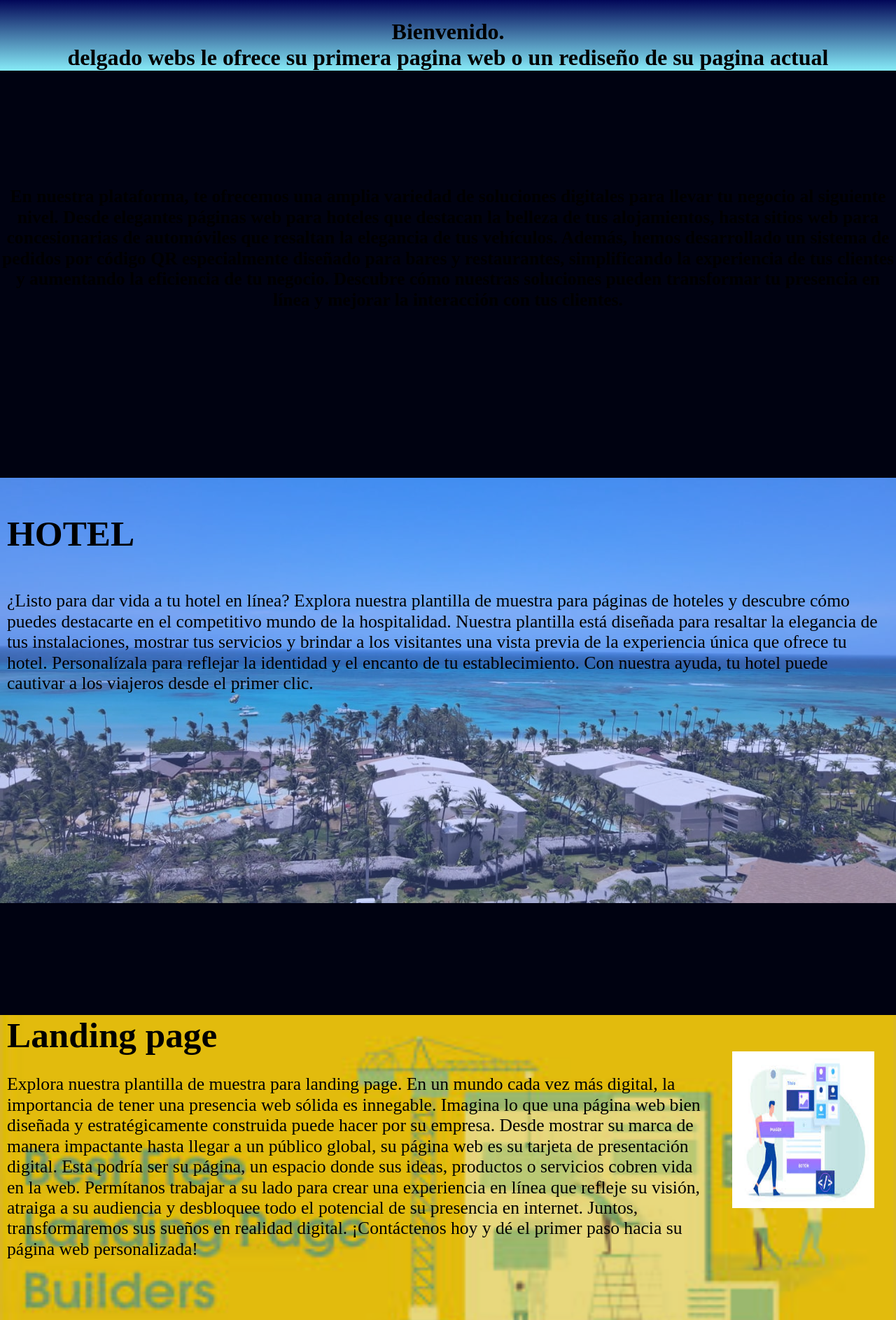
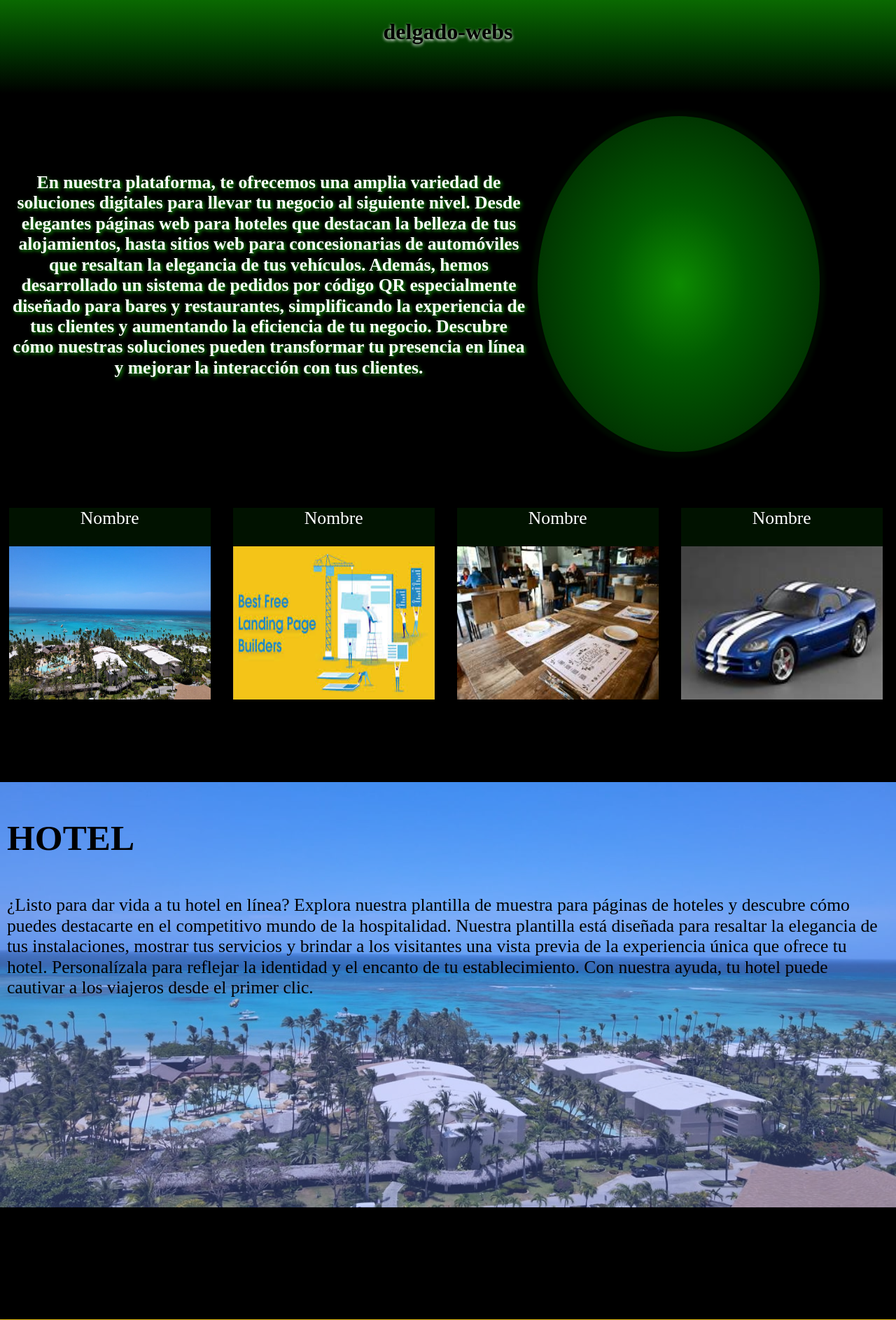
Before and after one commit to franco-delgado/delgadowebs, a PHP site: page / in a window 1280 px wide. Shown: the top 1887 px of the page at 70% size. Run offline with PHP 8.4, Linux system fonts and the light colour scheme; some libraries are stand-ins or nearby versions.

Commit message:
segundo-dia
Cambio de color y modificacion estructural, agregando mini cuadros redireccionales a partes mas abajo de la landingpage

```diff
--- a/index.html
+++ b/index.html
@@ -1,4 +1,5 @@
 <!DOCTYPE html>
+
 <head>
   <meta name="viewport" content="width=device-width, .user-scalable=no,.initial-scale=1.0,.minimum-scale=1.0">
   <meta charset="utf-8">
@@ -11,20 +12,55 @@
     integrity="sha384-DyZ88mC6Up2uqS4h/KRgHuoeGwBcD4Ng9SiP4dIRy0EXTlnuz47vAwmeGwVChigm" crossorigin="anonymous">
   <title>DELGADOWEBS</title>
 </head>
+
 <body>
   <div class="title">
-		<h1 title="etiqueta">Bienvenido.<br>
-			delgado webs le ofrece su primera pagina web o un rediseño de su pagina actual</h1>
+    <h1 title="etiqueta">delgado-webs</h1>
   </div>
 
   <div class="primerp">
-		<h2 class="pprimer">En nuestra plataforma, te ofrecemos una amplia variedad de soluciones digitales para llevar tu negocio al siguiente nivel. Desde elegantes páginas web para hoteles que destacan la belleza de tus alojamientos, hasta sitios web para concesionarias de automóviles que resaltan la elegancia de tus vehículos. Además, hemos desarrollado un sistema de pedidos por código QR especialmente diseñado para bares y restaurantes, simplificando la experiencia de tus clientes y aumentando la eficiencia de tu negocio. Descubre cómo nuestras soluciones pueden transformar tu presencia en línea y mejorar la interacción con tus clientes.</h2>
+    <div class="primerp-left">
+      <h2 class="pprimer">En nuestra plataforma, te ofrecemos una amplia variedad de soluciones digitales para llevar
+        tu negocio al siguiente nivel. Desde elegantes páginas web para hoteles que destacan la belleza de tus
+        alojamientos, hasta sitios web para concesionarias de automóviles que resaltan la elegancia de tus
+        vehículos. Además, hemos desarrollado un sistema de pedidos por código QR especialmente diseñado para bares
+        y restaurantes, simplificando la experiencia de tus clientes y aumentando la eficiencia de tu negocio.
+        Descubre cómo nuestras soluciones pueden transformar tu presencia en línea y mejorar la interacción con tus
+        clientes.</h2>
+      </div>
+      <div class="primerp-right">
+
+      </div>
+  </div>
+  <!-- mini cuadros ejemplo -->
+   <div class="UlminiCuadros">
+    <div class="LiminiCuadros">
+      <p class="TextoMiniCuadro">Nombre</p>
+      <img alt="Imagen de muestra" src="hotel-background.jpg" class="ImgMiniCuadro">
+    </div>
+    <div class="LiminiCuadros">
+      <p class="TextoMiniCuadro">Nombre</p>
+      <img alt="Imagen de muestra" src="landing-page.jpg"  class="ImgMiniCuadro">
+    </div>
+    <div class="LiminiCuadros">
+      <p class="TextoMiniCuadro">Nombre</p>
+      <img alt="Imagen de muestra" src="cliente2.jpg"  class="ImgMiniCuadro">
+    </div>
+    <div class="LiminiCuadros">
+      <p class="TextoMiniCuadro">Nombre</p>
+      <img alt="Imagen de muestra" src="imagen2.jpg"  class="ImgMiniCuadro">
+    </div>
   </div>
   <div class="prueba">
     <div class="hotel">
       <div class="texth">
         <h3 class="thotel">HOTEL</h3>
-			  <p class="photel">¿Listo para dar vida a tu hotel en línea? Explora nuestra plantilla de muestra para páginas de hoteles y descubre cómo puedes destacarte en el competitivo mundo de la hospitalidad. Nuestra plantilla está diseñada para resaltar la elegancia de tus instalaciones, mostrar tus servicios y brindar a los visitantes una vista previa de la experiencia única que ofrece tu hotel. Personalízala para reflejar la identidad y el encanto de tu establecimiento. Con nuestra ayuda, tu hotel puede cautivar a los viajeros desde el primer clic.</p>
+        <p class="photel">¿Listo para dar vida a tu hotel en línea? Explora nuestra plantilla de muestra para
+          páginas de hoteles y descubre cómo puedes destacarte en el competitivo mundo de la hospitalidad.
+          Nuestra plantilla está diseñada para resaltar la elegancia de tus instalaciones, mostrar tus
+          servicios y brindar a los visitantes una vista previa de la experiencia única que ofrece tu hotel.
+          Personalízala para reflejar la identidad y el encanto de tu establecimiento. Con nuestra ayuda, tu
+          hotel puede cautivar a los viajeros desde el primer clic.</p>
       </div>
       <!--span class="shoteli"><img class="img-hotel" src="hotel.jpg"></span-->
     </div>
@@ -34,7 +70,15 @@
       <div class="blog">
         <div class="text">
           <h3 class="textblog">Landing page</h3>
-			    <p class="pblog">Explora nuestra plantilla de muestra para landing page. En un mundo cada vez más digital, la importancia de tener una presencia web sólida es innegable. Imagina lo que una página web bien diseñada y estratégicamente construida puede hacer por su empresa. Desde mostrar su marca de manera impactante hasta llegar a un público global, su página web es su tarjeta de presentación digital. Esta podría ser su página, un espacio donde sus ideas, productos o servicios cobren vida en la web. Permítanos trabajar a su lado para crear una experiencia en línea que refleje su visión, atraiga a su audiencia y desbloquee todo el potencial de su presencia en internet. Juntos, transformaremos sus sueños en realidad digital. ¡Contáctenos hoy y dé el primer paso hacia su página web personalizada!</p>
+          <p class="pblog">Explora nuestra plantilla de muestra para landing page. En un mundo cada vez más
+            digital, la importancia de tener una presencia web sólida es innegable. Imagina lo que una
+            página web bien diseñada y estratégicamente construida puede hacer por su empresa. Desde mostrar
+            su marca de manera impactante hasta llegar a un público global, su página web es su tarjeta de
+            presentación digital. Esta podría ser su página, un espacio donde sus ideas, productos o
+            servicios cobren vida en la web. Permítanos trabajar a su lado para crear una experiencia en
+            línea que refleje su visión, atraiga a su audiencia y desbloquee todo el potencial de su
+            presencia en internet. Juntos, transformaremos sus sueños en realidad digital. ¡Contáctenos hoy
+            y dé el primer paso hacia su página web personalizada!</p>
         </div>
         <span class="spage"><img class="img-page" src="landing-page2.jpg"></span>
       </div>
@@ -46,7 +90,14 @@
       <div class="ecomer">
         <div class="texte">
           <h3 class="tecomer">CAFE-BAR pedidos por clientes</h3>
-			    <p class="pecomer">Descubre la eficiencia y comodidad de nuestro innovador sistema de pedidos con códigos QR. Nuestra plantilla de muestra te proporciona una vista previa de cómo puedes transformar la experiencia de tus clientes en bares y restaurantes. Con nuestro sistema, tus comensales pueden acceder al menú y realizar sus pedidos de manera rápida y sin contacto, lo que agiliza el servicio y garantiza una experiencia segura. Personaliza la plantilla para reflejar la identidad de tu establecimiento y ofrece a tus clientes una forma moderna y conveniente de disfrutar de tus deliciosos platillos y bebidas. Simplifica tus operaciones y maximiza la satisfacción del cliente con nuestro sistema de pedidos por códigos QR.</p>
+          <p class="pecomer">Descubre la eficiencia y comodidad de nuestro innovador sistema de pedidos con
+            códigos QR. Nuestra plantilla de muestra te proporciona una vista previa de cómo puedes
+            transformar la experiencia de tus clientes en bares y restaurantes. Con nuestro sistema, tus
+            comensales pueden acceder al menú y realizar sus pedidos de manera rápida y sin contacto, lo que
+            agiliza el servicio y garantiza una experiencia segura. Personaliza la plantilla para reflejar
+            la identidad de tu establecimiento y ofrece a tus clientes una forma moderna y conveniente de
+            disfrutar de tus deliciosos platillos y bebidas. Simplifica tus operaciones y maximiza la
+            satisfacción del cliente con nuestro sistema de pedidos por códigos QR.</p>
         </div>
         <span class="secomer"><img class="img-cliente" src="cliente.jpg"></span>
       </div>
@@ -57,16 +108,28 @@
     <div class="qr">
       <div class="textb">
         <h3 class="tqr">CAFE-BAR pedidos solo por el meseros</h3>
-			  <p class="pqr">Transforma la forma en que tu restaurante opera con nuestro innovador sistema de pedidos para meseros. Nuestra plantilla de muestra te ofrece una visión de cómo puedes potenciar la eficiencia y la satisfacción del cliente en tu establecimiento. Con nuestro sistema, los meseros pueden cargar los pedidos desde sus dispositivos móviles, teniendo acceso en tiempo real al stock disponible de cada plato, lo que garantiza una experiencia de servicio sin igual. Personaliza la plantilla para adaptarla a las necesidades y la estética de tu restaurante, y permite que tus meseros ofrezcan un servicio ágil y personalizado. Simplifica la gestión de pedidos y asegura la disponibilidad de tus platos más populares con nuestro sistema de pedidos para meseros..</p>
+        <p class="pqr">Transforma la forma en que tu restaurante opera con nuestro innovador sistema de pedidos
+          para meseros. Nuestra plantilla de muestra te ofrece una visión de cómo puedes potenciar la
+          eficiencia y la satisfacción del cliente en tu establecimiento. Con nuestro sistema, los meseros
+          pueden cargar los pedidos desde sus dispositivos móviles, teniendo acceso en tiempo real al stock
+          disponible de cada plato, lo que garantiza una experiencia de servicio sin igual. Personaliza la
+          plantilla para adaptarla a las necesidades y la estética de tu restaurante, y permite que tus
+          meseros ofrezcan un servicio ágil y personalizado. Simplifica la gestión de pedidos y asegura la
+          disponibilidad de tus platos más populares con nuestro sistema de pedidos para meseros..</p>
       </div>
-		  <span class="sqr"><img  class="img-interno" src="interno.jpg"></span>
+      <span class="sqr"><img class="img-interno" src="interno.jpg"></span>
     </div>
   </div>
 
   <div class="auto">
     <div class="text">
       <h3 class="texauto">Concesionaria</h3>
-			<p class="pauto">Explora nuestra plantilla de muestra para páginas de concesionarias y descubre cómo puedes presentar tus vehículos de manera impresionante en línea. Nuestra plantilla está diseñada para resaltar la elegancia y el rendimiento de tus automóviles, ofreciendo a los visitantes una visión detallada de tu inventario. Personalízala para mostrar tus marcas, modelos y ofertas especiales. Con nuestra ayuda, tu concesionaria puede destacar en el competitivo mercado automotriz digital, atrayendo a compradores entusiastas y apasionados por los autos desde el primer vistazo.</p>
+      <p class="pauto">Explora nuestra plantilla de muestra para páginas de concesionarias y descubre cómo puedes
+        presentar tus vehículos de manera impresionante en línea. Nuestra plantilla está diseñada para resaltar
+        la elegancia y el rendimiento de tus automóviles, ofreciendo a los visitantes una visión detallada de tu
+        inventario. Personalízala para mostrar tus marcas, modelos y ofertas especiales. Con nuestra ayuda, tu
+        concesionaria puede destacar en el competitivo mercado automotriz digital, atrayendo a compradores
+        entusiastas y apasionados por los autos desde el primer vistazo.</p>
     </div>
     <span class="secomer"><img class="img-auto" src="imagen2.jpg"></span>
   </div>
@@ -76,9 +139,11 @@
   <footer>
     <div class="fin">
       <p class="pfin">Contactanos a nuestro email: delgadofranco992@gmail.com <br>
-		si aun no cuentas con una web, te ofrecemos la posibilidad de trabajar con un subdominio para comenzar en este fantastico e ilimitado mundo que llamamos internet</p>
+        si aun no cuentas con una web, te ofrecemos la posibilidad de trabajar con un subdominio para comenzar
+        en este fantastico e ilimitado mundo que llamamos internet</p>
     </div>
     <script src="codigo.js?16102023"></script>
   </footer>
 </body>
+
 </html>
--- a/style.css
+++ b/style.css
@@ -1,5 +1,5 @@
 body{
-	background: #000211;
+	background: #000000;
   margin: 0;
 	padding: 0;
 }
@@ -12,29 +12,38 @@ h3{
 	font-family: serif;
 }
 .title{
-  background: linear-gradient(#020758,#87ebf8);
+  background: linear-gradient(#0a6901, #013601, #000000);
   width: 100%;
-  height: auto;
+  height: 16vh;
   padding-top: 6px;
   margin-bottom: 1px;
 }
 h1{
   height: auto;
   width: auto;
-  color: rgb(0, 0, 0);
+  color: #000000;
+  text-shadow: 0px 2px 4px #ffffff;
   text-align: center;
-  font-size: 3vw;
+  font-size: 5vw;
   font-family: serif;
   margin: 0;
   cursor: default;
 }
 .primerp{
+  height: 60vh;
+  width: 100%;
+  color: #ffffff;
+  text-shadow: 2px 2px 5px #12a304;
+  margin-top: 4vh;
+	margin-bottom: 10vh;
+  display: grid;
+  grid-template-columns: 60% 40%;
+  font-family: verdana;
+}
+.primerp-left{
   height: auto;
-  width: 100%;
-  margin-top: 10vh;
-	margin-bottom: 10vh;
-  display: inline-block;
-  font-family: verdana;
+  width: auto;
+  margin: 2vh;
 }
 .pprimer{
   font-size: 2vw;
@@ -44,6 +53,47 @@ h1{
   margin-bottom: 6vh;
   cursor: default;
 }
+.primerp-right{
+  height: auto;
+  width: 60%;
+  padding: 6vh;
+  border-radius: 50%;
+  background: radial-gradient(#0d8b01, #015a01, #013a01, #001300);
+  box-shadow: 0px 0px 5px 8px #000a00;
+}
+/* mini cuadros */
+.UlminiCuadros{
+  height: 35vh;
+  width: 100%;
+  margin-left: 1%;
+  display: grid;
+  grid-template-columns: 25% 25% 25% 25%;
+}
+.LiminiCuadros{
+  height: 98%;
+  width: 90%;
+  margin: 0;
+  display: grid;
+  grid-template-rows: 20% 80%;
+  cursor: pointer;
+}
+.ImgMiniCuadro{
+  height: 100%;
+  width: 100%;
+  margin: 0;
+}
+.TextoMiniCuadro{
+  font-size: 2vw;
+  margin: 0;
+  text-align: center;
+  color: #ffffff;
+  background-color: #0a69012c;
+}
+
+
+
+
+
 
 /* HOTEL */
 .prueba{
```
Lines whose indentation alone changed are shown as unchanged.
